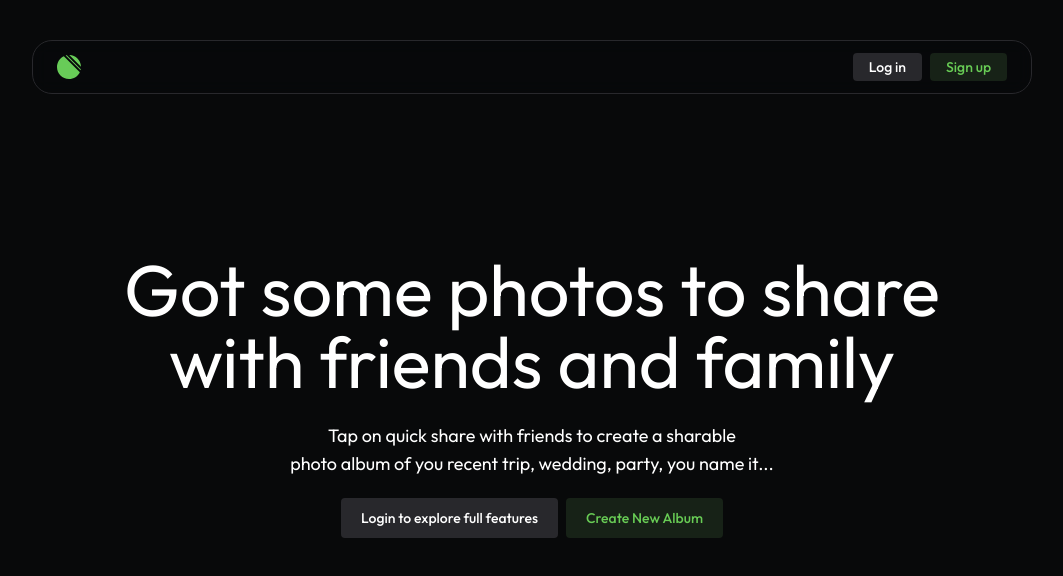
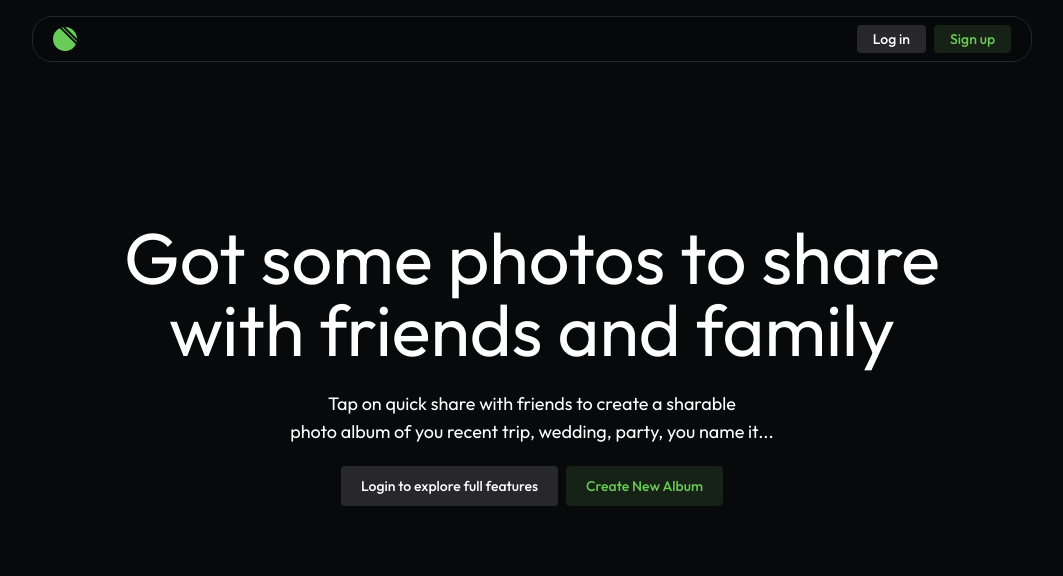
Before and after one commit to somkumarav/cloud-media-share, a Next.js app: page / in a window 1280 px wide. Shown: the top 576 px of the page, without its empty margins (108-1171 px from the left). Built offline with nearby package versions, Linux system fonts and the light colour scheme.

Commit message:
Style: fix nav-bar

```diff
--- a/src/app/layout.tsx
+++ b/src/app/layout.tsx
@@ -21,10 +21,10 @@ export default function RootLayout({
   return (
     <html lang='en'>
       <body
-        className={`${outfit.className} antialiased mx-10 flex flex-col items-center`}
+        className={`${outfit.className} antialiased mx-10 min-h-screen flex flex-col `}
       >
         <NavBar />
-        {children}
+        <main className='flex-1'>{children}</main>
       </body>
     </html>
   );
--- a/src/app/page.tsx
+++ b/src/app/page.tsx
@@ -3,7 +3,7 @@ import { Button } from "../components/ui/button";
 
 export default function Home() {
   return (
-    <main className='flex min-h-screen flex-col items-center pt-40 space-y-4'>
+    <main className='flex flex-col items-center pt-40 space-y-4'>
       <div className='text-center space-y-5'>
         <p className='text-7xl'>
           Got some photos to share <br /> with friends and family
--- a/src/components/nav-bar.tsx
+++ b/src/components/nav-bar.tsx
@@ -4,10 +4,8 @@ import Link from "next/link";
 
 export const NavBar = () => {
   return (
-    <div
-      // className='flex items-center justify-between border rounded-lg py-4 px-4 max-w-[1000px]'
-      className='sticky top-0 z-50 w-full bg-background backdrop-blur supports-[backdrop-filter]:bg-background/60 border rounded-xl flex items-center justify-between max-w-[1000px] py-3 px-6 border-background-secondary mt-10'
-    >
+    <div className='sticky top-0 z-50 w-full flex items-center justify-center'>
+      <div className='bg-background backdrop-blur supports-[backdrop-filter]:bg-background/60 border rounded-xl flex items-center justify-between min-w-[1000px] max-w-[1400px] py-2 px-5 border-background-secondary mt-4'>
         <Link href='/'>
           <Logo />
         </Link>
@@ -18,5 +16,6 @@ export const NavBar = () => {
           </div>
         </div>
       </div>
+    </div>
   );
 };
```
Lines whose indentation alone changed are shown as unchanged.
